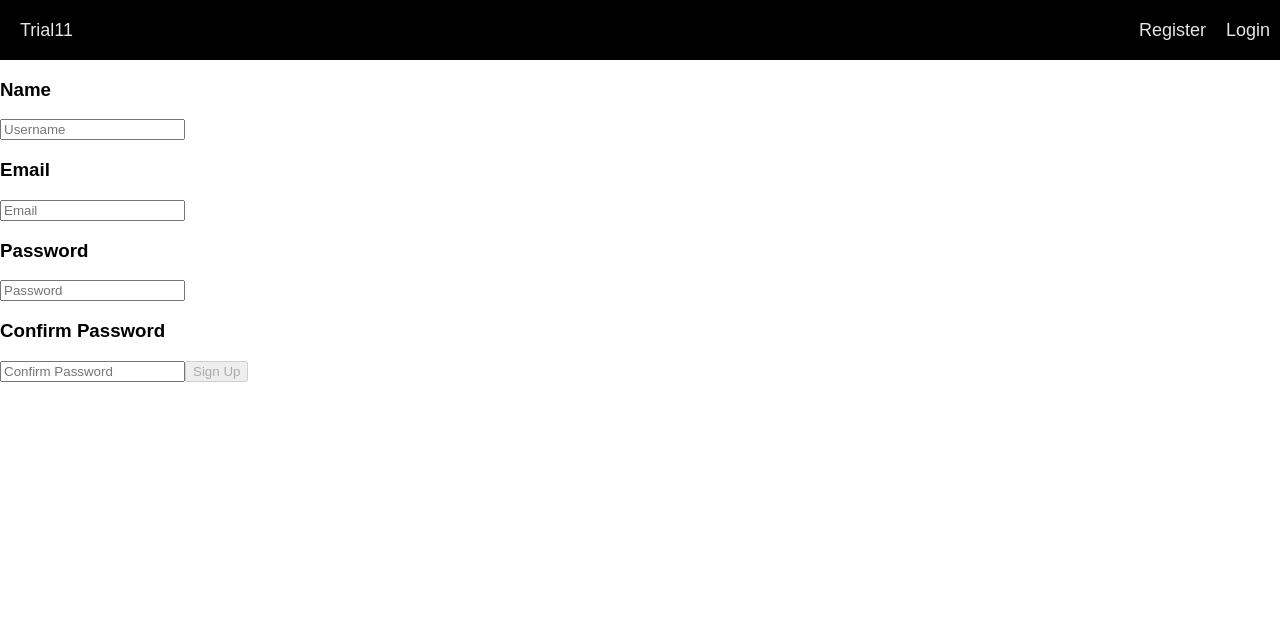
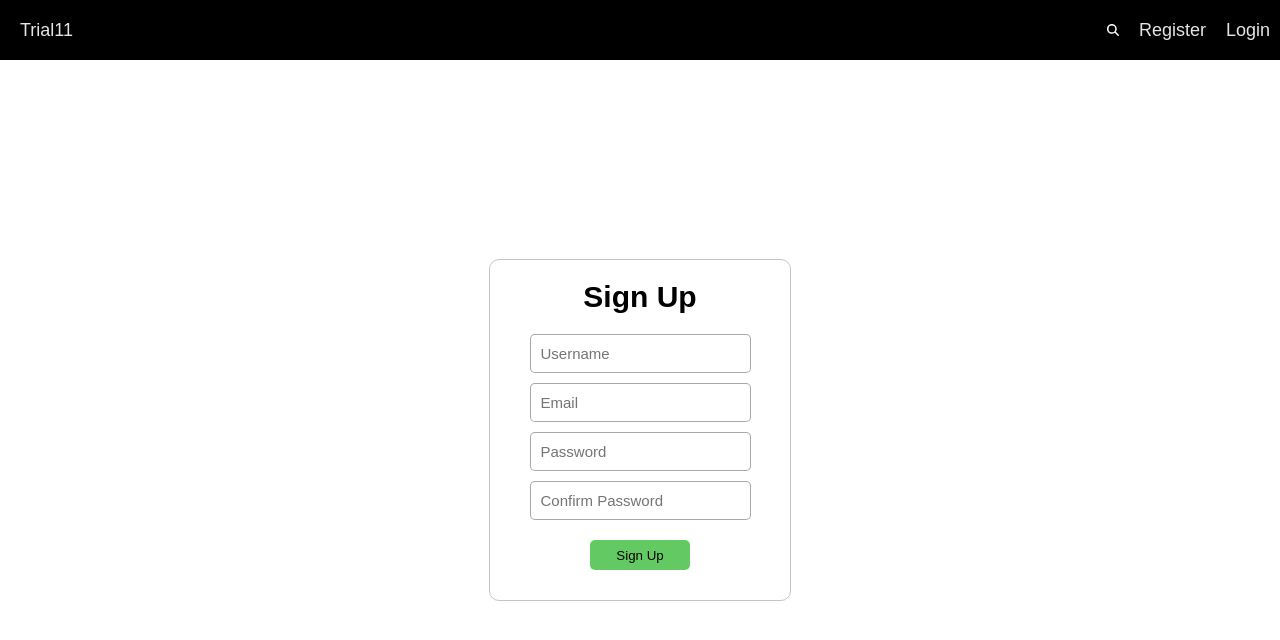
Before and after one commit to TakKwan/Trial11, a React (Create React App) app in the folder my-app/: page /register in a window 1280 px wide. Shown: the top 640 px of the page. Built offline with nearby package versions, Linux system fonts and the light colour scheme; no server answers.

Commit message:
added search feature

```diff
--- a/my-app/src/components/Favorites.js
+++ b/my-app/src/components/Favorites.js
@@ -1,13 +1,12 @@
-import { getFavorites, getMultiParks } from "../services"
+import { getMultiParks } from "../services"
 import { useState, useEffect } from "react"
 import ParkCard from './ParkCard'
 
-const Favorites = ({ userId }) => {
+const Favorites = ({ user }) => {
   const [parks, setParks] = useState(null)
 
   const fetchFavorites = async () => {
-    const respond = await getFavorites(userId).then(favorites => favorites.map(park => park.parkCode))
-    const res = await getMultiParks(respond)
+    const res = await getMultiParks(user.favorites)
     setParks(res)
   }
 
@@ -17,7 +16,7 @@ const Favorites = ({ userId }) => {
 
   return (
     <div className="favorites list">
-      {parks && parks[0] &&
+      {parks && parks[0].parkCode &&
         parks.map(park => (
           <ParkCard park={park} key={park.parkCode} />
         ))
--- a/my-app/src/components/Login.js
+++ b/my-app/src/components/Login.js
@@ -26,20 +26,20 @@ const Login = ({ setUser }) => {
   }
 
   return (
-    <div className="login box">
-      <h1>Login</h1>
-      <form onSubmit={onSubmit}>
-        <div className="form">
-          <h3>Email</h3>
+    <div className="loginContainer">
+      <form className="loginBox" onSubmit={onSubmit}>
+        <h1 className='loginElement'>Login</h1>
+        <div className="form loginElement">
           <input
+            className='loginInput'
             type="email"
             placeholder="Email"
             name="email"
             value={userBody.email}
             onChange={onChange}
           />
-          <h3>Password</h3>
           <input
+            className='loginInput'
             type="password"
             placeholder="Password"
             name="password"
@@ -47,7 +47,7 @@ const Login = ({ setUser }) => {
             onChange={onChange}
           />
         </div>
-        <button type="submit">Login</button>
+        <button className='loginButton' type="submit">Login</button>
       </form>
     </div>
   )
--- a/my-app/src/components/Navbar.js
+++ b/my-app/src/components/Navbar.js
@@ -1,10 +1,11 @@
 import { NavLink } from 'react-router-dom'
-import { useRef } from 'react'
+import SearchBar from './SearchBar'
 
 const Navbar = (props) => {
   return (
     <div className="navbar">
       <NavLink to="/" className="nav_element" id='homeButton'>Trial11</NavLink>
+      <SearchBar />
       {props.user ?
         [<NavLink to="/watchlist" key="watchlist" className="nav_element">Watchlist</NavLink>,
         <NavLink to="/favorites" key="favorites" className="nav_element">Favorites</NavLink>,
--- a/my-app/src/components/Register.js
+++ b/my-app/src/components/Register.js
@@ -39,34 +39,35 @@ const Register = ({ setUser }) => {
   }
 
   return (
-    <div className="register container">
-      <form onSubmit={onSubmit}>
-        <h3>Name</h3>
+    <div className="registerContainer">
+      <form className="registerForm" onSubmit={onSubmit}>
+        <h3 className="registerTitle">Sign Up</h3>
         <input
+          className="registerInput"
           type="text"
           placeholder="Username"
           name="username"
           value={userBody.username}
           onChange={onChange}
         />
-        <h3>Email</h3>
         <input
+          className="registerInput"
           type="email"
           placeholder="Email"
           name="email"
           value={userBody.email}
           onChange={onChange}
         />
-        <h3>Password</h3>
         <input
+          className="registerInput"
           type="password"
           placeholder="Password"
           name="password"
           value={userBody.password}
           onChange={onChange}
         />
-        <h3>Confirm Password</h3>
         <input
+          className="registerInput"
           type="password"
           placeholder="Confirm Password"
           name="confirmPassword"
@@ -76,6 +77,7 @@ const Register = ({ setUser }) => {
           }}
         />
         <button
+          className="resgisterButton"
           type="submit"
           disabled={
             !userBody.username ||
--- /dev/null
+++ b/my-app/src/components/Results.js
@@ -0,0 +1,28 @@
+import { useEffect, useState } from "react"
+import { useParams } from "react-router-dom"
+import { searchParks } from "../services"
+import ParkCard from "./ParkCard"
+
+const Results = () => {
+  const { search } = useParams()
+  const [searchResults, setSearchResults] = useState(null)
+
+  const fetchResults = async () => {
+    const results = await searchParks(search)
+    setSearchResults(results)
+  }
+
+  useEffect(() => {
+    fetchResults()
+  }, [search])
+
+  return (
+    <div className="parksContainer">
+      {
+        searchResults?.map(park => <ParkCard park={park} key={park.parkCode} />)
+      }
+    </div>
+  )
+}
+
+export default Results
--- /dev/null
+++ b/my-app/src/components/SearchBar.js
@@ -0,0 +1,37 @@
+import { useState } from "react"
+import { useNavigate } from "react-router-dom"
+import { FontAwesomeIcon } from "@fortawesome/react-fontawesome"
+import { faMagnifyingGlass as searchIcon } from "@fortawesome/free-solid-svg-icons"
+
+const SearchBar = () => {
+  const [search, setSearch] = useState(false)
+  const [searchValue, setSearchValue] = useState('')
+  const navigate = useNavigate()
+
+  const onSearchChange = (e) => {
+    setSearchValue(e.target.value)
+  }
+
+  const searchHandler = () => {
+    if (!search) {
+      setSearch(true)
+    } else {
+      navigate(`/results/${searchValue}`)
+      setSearchValue('')
+      setSearch(false)
+    }
+  }
+
+  return (
+    <div className="searchContainer">
+      <div className={["searchWrapper", search && "onSearch"].filter(s => s).join(" ")}>
+        <form onSubmit={searchHandler}>
+          <input key="searchInput" type="text" className={["searchInput", search ? "shown" : "hidden"].filter(s => s).join(" ")} value={searchValue} placeholder="Search Parks" onChange={onSearchChange} />
+        </form>
+        <FontAwesomeIcon icon={searchIcon} className="fa-2xl searchIcon fa-2xl" onClick={searchHandler} />
+      </div>
+    </div>
+  )
+}
+
+export default SearchBar
--- a/my-app/src/components/Watchlist.js
+++ b/my-app/src/components/Watchlist.js
@@ -1,15 +1,12 @@
-import { getWatchlist, getMultiParks } from "../services"
+import { getMultiParks } from "../services"
 import { useState, useEffect } from "react"
 import ParkCard from './ParkCard'
 
-const Watchlist = ({ userId }) => {
-  const [watchlist, setWatchlist] = useState(null)
+const Watchlist = ({ user }) => {
   const [parks, setParks] = useState(null)
 
   const fetchWatchList = async () => {
-    const respond = await getWatchlist(userId).then(watchlist => watchlist.map(park => park.parkCode))
-    setWatchlist(respond)
-    const res = await getMultiParks(respond)
+    const res = await getMultiParks(user.watchlist)
     setParks(res)
   }
 
--- a/my-app/src/components/index.js
+++ b/my-app/src/components/index.js
@@ -6,6 +6,8 @@ import Navbar from "./Navbar"
 import Register from "./Register"
 import Watchlist from "./Watchlist"
 import ParkDetails from "./ParkDetails"
+import SearchBar from "./SearchBar"
+import Results from "./Results"
 
 
 
@@ -17,5 +19,7 @@ export default {
   Navbar,
   Register,
   Watchlist,
-  ParkDetails
+  ParkDetails,
+  SearchBar,
+  Results
 }
--- a/my-app/src/services/index.js
+++ b/my-app/src/services/index.js
@@ -26,7 +26,8 @@ Client.interceptors.request.use(
 export const register = async (userBody) => {
   try {
     const respond = await axios.post('http://localhost:3001/api/user/register', userBody)
-    return respond.data
+    localStorage.setItem('token', respond.data.token)
+    return respond.data.user
   } catch (error) {
     throw error
   }
@@ -36,7 +37,7 @@ export const login = async (userBody) => {
   try {
     const respond = await axios.post('http://localhost:3001/api/user/login', userBody)
     localStorage.setItem('token', respond.data.token)
-    return respond.data
+    return respond.data.user
   } catch (error) {
     throw error
   }
@@ -53,6 +54,7 @@ export const getWatchlist = async (userId) => {
 
 export const getFavorites = async (userId) => {
   try {
+    if (!userId) return Promise.resolve([])
     const respond = await Client.get(`/favorite/${userId}`)
     return respond.data
   } catch (error) {
@@ -60,7 +62,7 @@ export const getFavorites = async (userId) => {
   }
 }
 
-export const CheckSession = async () => {
+export const checkSession = async () => {
   try {
     const respond = await Client.get('/user/session')
     return respond.data
@@ -89,6 +91,9 @@ export const getPark = async (parkCode) => {
 
 export const getMultiParks = async (parkCodes) => {
   try {
+    if (!parkCodes || parkCodes?.length === 0) {
+      return Promise.resolve(null);
+    }
     const parkCodes_str = parkCodes.join(',')
     const respond = await NPS.get('/parks', {
       params: {
@@ -128,3 +133,17 @@ export const addToFavorites = async (userId, parkCode) => {
 export const removeFavorite = async (userId, parkCode) => {
   const respond = await Client.delete(`favorite/${userId}/${parkCode}`)
 }
+
+export const searchParks = async (query) => {
+  try {
+    const respond = await NPS.get('parks', {
+      params: {
+        q: query
+      }
+    })
+    return respond.data.data
+  }
+  catch (error) {
+    throw error
+  }
+}
--- a/my-app/src/style/index.css
+++ b/my-app/src/style/index.css
@@ -24,6 +24,10 @@ body {
   cursor: pointer;
   font-size: 18px;
   font-weight: 300;
+}
+
+.searchIcon {
+  font-size: larger;
 }
 
 .nav_element:hover {
@@ -165,3 +169,142 @@ body {
 .list {
   margin: 10px;
 }
+
+.searchContainer,
+.searchContainer .searchWrapper {
+  display: flex;
+  flex-direction: row;
+  justify-content: center;
+  align-items: center;
+}
+
+.searchContainer {
+  padding-right: 10px;
+}
+
+.searchWrapper.onSearch {
+  border-bottom: 1px solid white;
+}
+
+.searchWrapper .searchInput,
+.searchWrapper .searchButton,
+.searchWrapper .searchIcon {
+  height: 12px;
+  line-height: 12px;
+  padding: 0;
+  margin: 0;
+  border: none;
+  background-color: black;
+  color: white;
+}
+
+.searchContainer .searchInput,
+.searchContainer .searchButton {
+  padding: 10px 0;
+}
+
+.searchContainer .searchInput {
+  transition: width .25s ease-out, opacity .35s ease-in;
+}
+
+.searchContainer .searchInput.hidden {
+  width: 0;
+  opacity: 0;
+}
+
+.searchContainer .searchInput.shown {
+  width: 300px;
+  opacity: 1;
+}
+
+.searchContainer .searchInput:focus {
+  outline: none;
+}
+
+.loginContainer {
+  width: 100%;
+  height: 100%;
+  display: flex;
+  justify-content: center;
+}
+
+.loginBox {
+  width: 300px;
+  height: 300px;
+  display: flex;
+  flex-direction: column;
+  align-self: center;
+  margin: 0;
+  border: solid rgba(0, 0, 0, 0.233) 1px;
+  border-radius: 10px;
+  justify-content: center;
+}
+
+.loginElement {
+  margin: 0;
+  text-align: center;
+}
+
+.loginInput , .registerInput {
+  font-size: 15px;
+  padding: 10px;
+  text-align: left;
+  border-radius: 5px;
+  border: solid #00000057 1px;
+  margin-top: 10px;
+}
+
+.loginButton {
+  display: block;
+  margin-left: auto;
+  margin-right: auto;
+  margin-top: 20px;
+  border: none;
+  height: 30px;
+  width: 100px;
+  border-radius: 5px;
+  background-color: rgba(32, 179, 32, 0.699);
+}
+
+.loginButton:hover , .resgisterButton:hover {
+  background-color: rgba(0, 128, 0, 0.753);
+}
+
+.registerContainer {
+  height: 100%;
+  width: 100%;
+  display: flex;
+  align-items: center;
+  justify-content: center;
+}
+
+.registerForm {
+  display: flex;
+  height: 340px;
+  width: 300px;
+  flex-direction: column;
+  border: solid rgba(0, 0, 0, 0.233) 1px;
+  border-radius: 10px;
+  align-items: center;
+}
+
+.registerTitle {
+  text-align: center;
+  font-size: 30px;
+  margin: 0;
+  margin-top: 20px;
+  margin-bottom: 10px;
+}
+
+.resgisterButton {
+  display: block;
+  margin-left: auto;
+  margin-right: auto;
+  margin-top: 20px;
+  border: none;
+  height: 30px;
+  width: 100px;
+  border-radius: 5px;
+  background-color: rgba(32, 179, 32, 0.699);
+  color: black;
+}
```
Also changed, not shown: my-app/src/App.js (+11 -9 lines), my-app/src/components/ParkDetails.js (+38 -8 lines).
